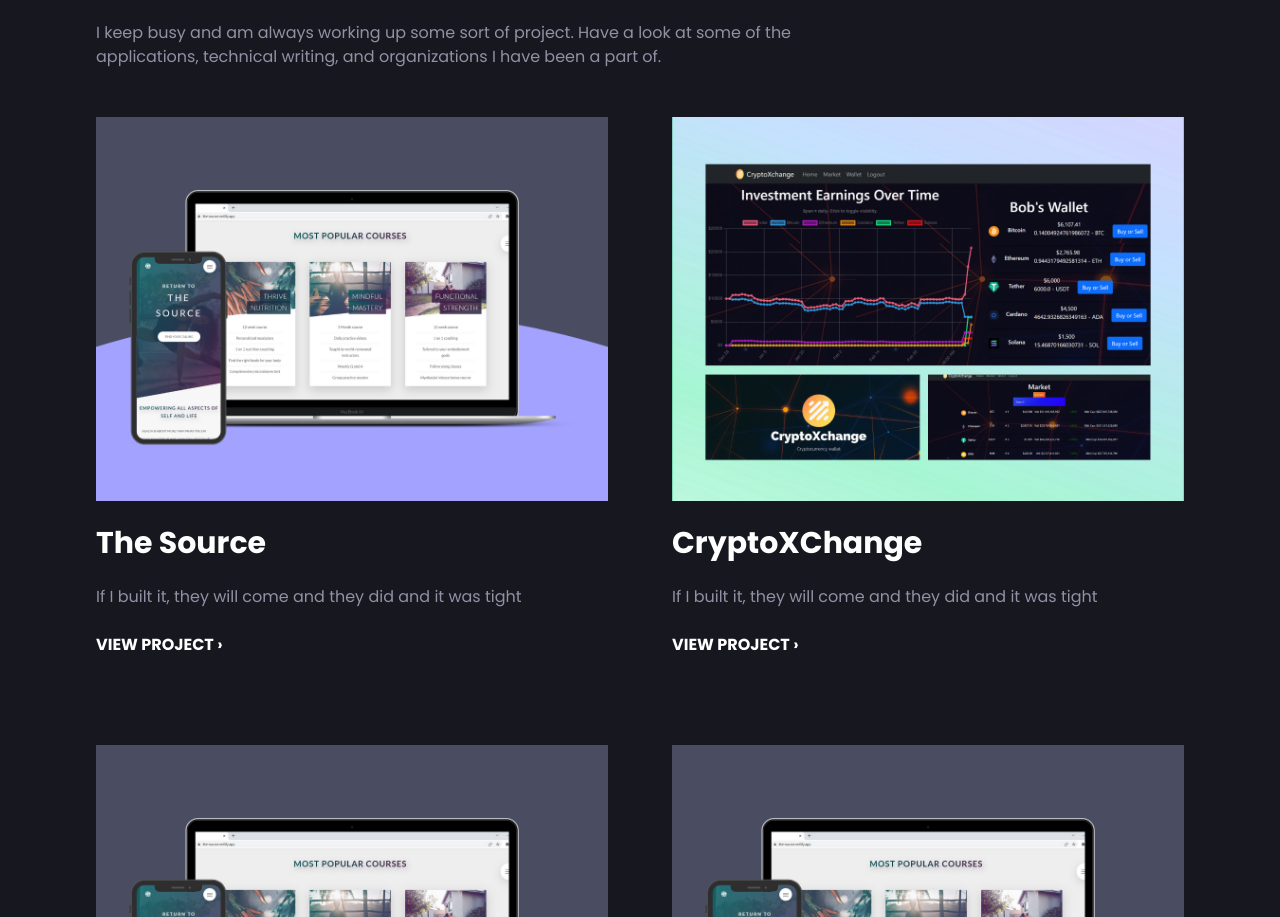
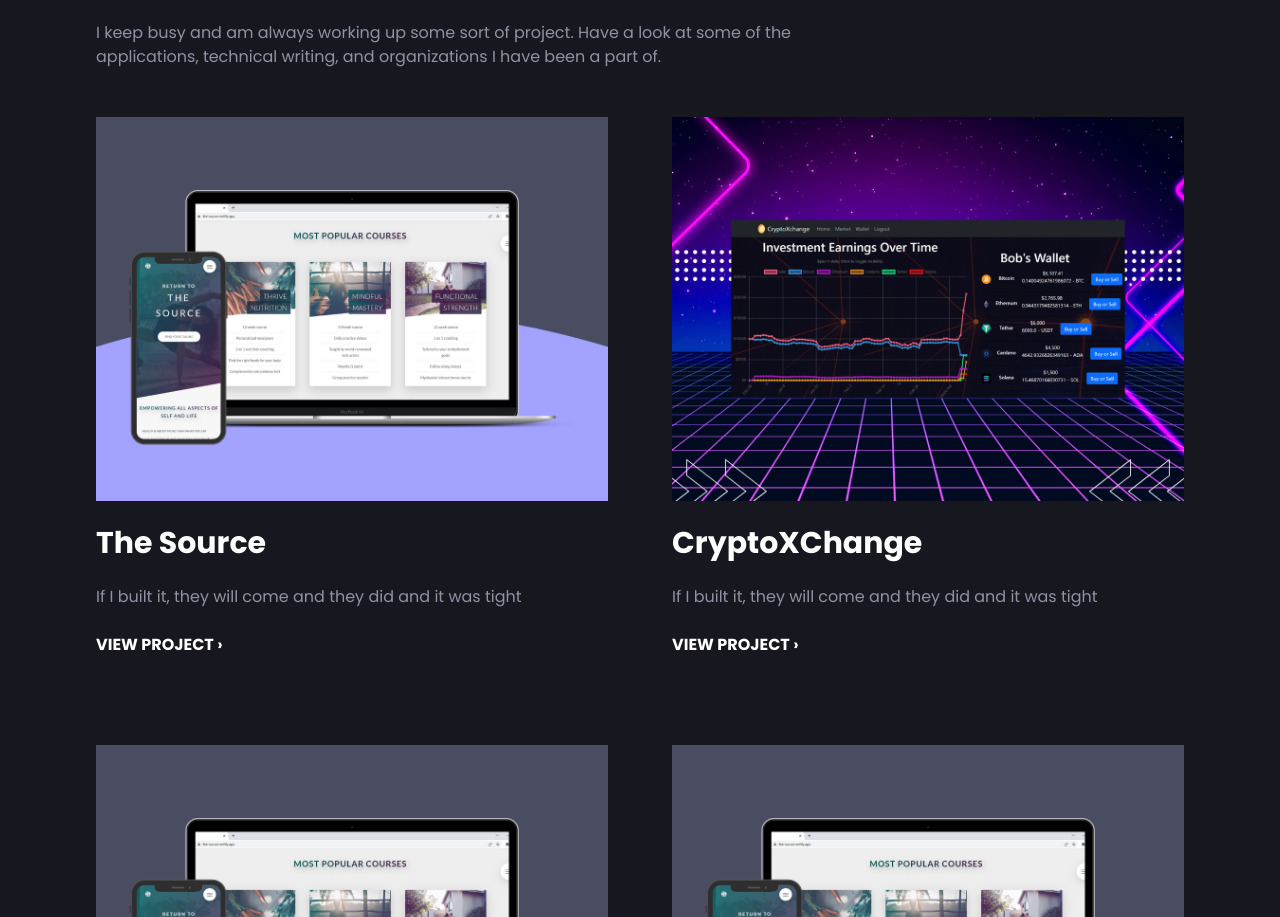
Before and after one commit to TraeCoker/portfolio, a Next.js app: page / in a window 1280 px wide. Shown: the part 1963-2880 px from the top of the page. Built offline with nearby package versions, Linux system fonts and the light colour scheme.

Commit message:
add new mock image

```diff
--- a/pages/index.tsx
+++ b/pages/index.tsx
@@ -113,7 +113,7 @@
             </div>
             <div className="mt-6 ">
               <Link href="/projects/the-source">
-                <img src="/mock-crypto-new-2.png" className="peer w-full bg-nav h-36 lg:h-80 xl:h-96 object-cover cursor-pointer transition duration-500 hover:scale-95"/>
+                <img src="/new-mock-crypto.png" className="peer w-full bg-nav h-36 lg:h-80 xl:h-96 object-cover cursor-pointer transition duration-500 hover:scale-95"/>
               </Link>
             <h2 className="tertiary-title  mt-6">CryptoXChange</h2>
             <p className="mt-6 section-paragraph">If I built it, they will come and they did and it was tight</p>
```
Also changed, not shown: public/new-mock-crypto.png (added).
